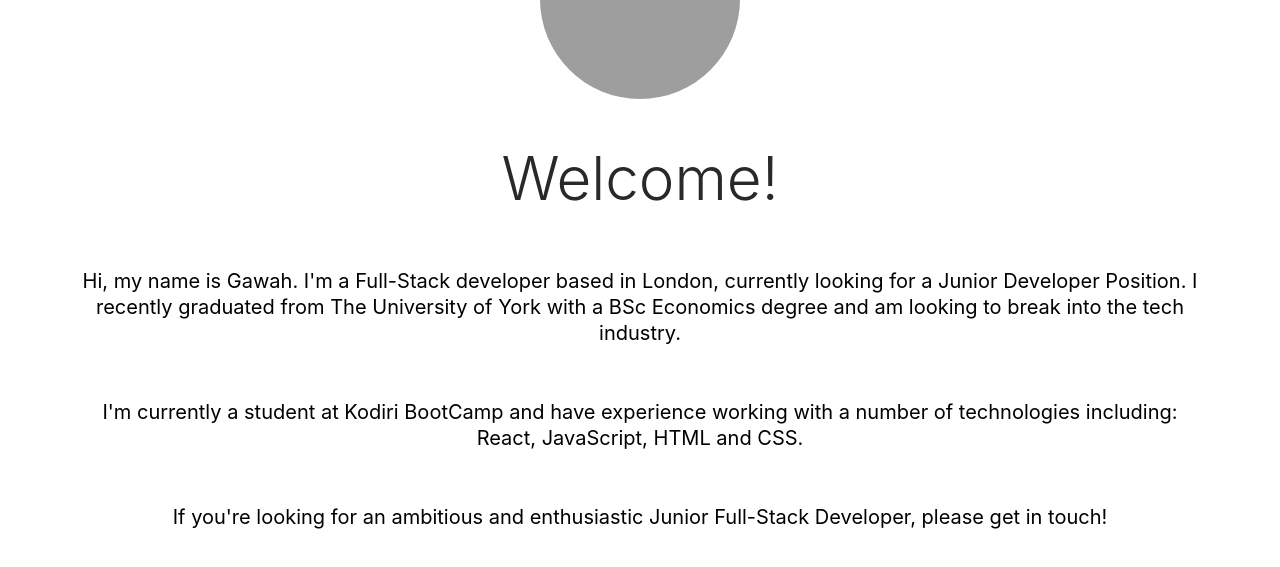
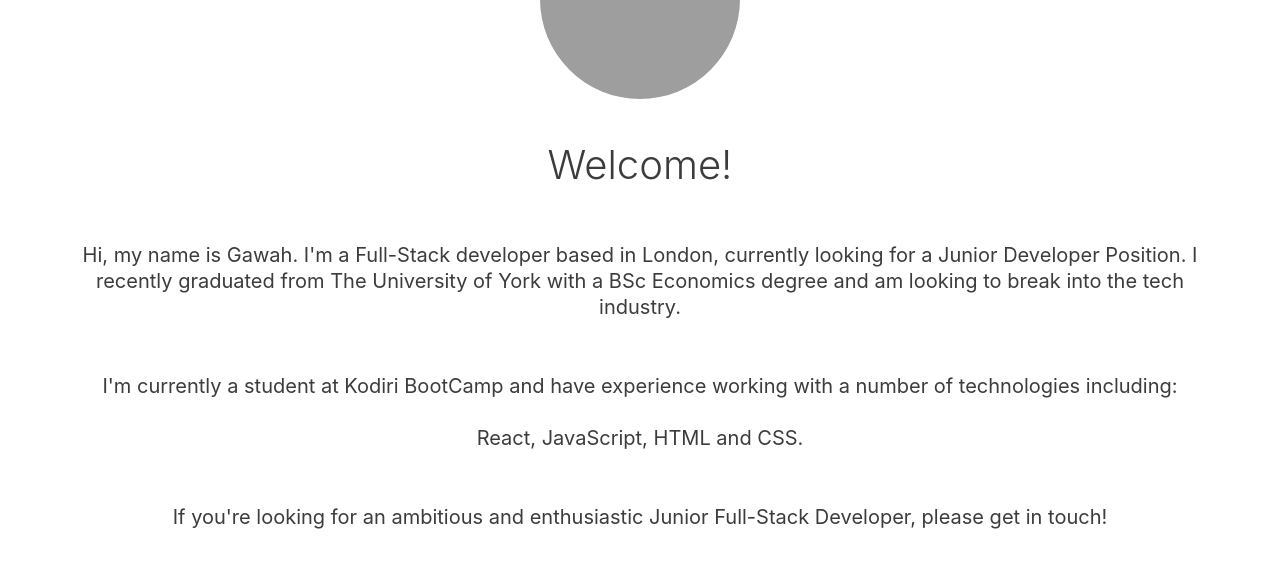
Before and after one commit to GawahChan/Portfolio, a React (Create React App) app: page / in a window 1280 px wide. Shown: the part 981-1548 px from the top of the page. Built offline with nearby package versions, Linux system fonts and the light colour scheme; grey boxes are pictures that could not be loaded.

Commit message:
Refactor Code as well as changed color of text

```diff
--- /dev/null
+++ b/src/App.css
@@ -0,0 +1,7 @@
+* {
+    margin: 0;
+    padding: 0;
+    box-sizing: border-box;
+    font-size: calc(14px + (22 - 14) * ((100vw - 300px) / (1600 - 300)));
+    line-height: calc(1.3em + (1.5 - 1.2) * ((100vw - 300px) / (1600 - 300)));
+  }
--- a/src/App.js
+++ b/src/App.js
@@ -1,6 +1,7 @@
 import React from 'react';
 import Header from './Components/Header/Header';
 import About from './Components/About/About';
+import './App.css';
 
 function App() {
   return (
--- a/src/Components/About/About.css
+++ b/src/Components/About/About.css
@@ -6,8 +6,8 @@
 
 .Section-about h1 {
     text-align: center;
-    color:rgb(43, 40, 40);
-    font-size: 3em;
+    color: rgb(60, 60, 60);
+    font-size: 2em;
     font-weight: 350;
     padding-top: 40px
 }
@@ -19,7 +19,7 @@
     padding-right: 80px;
     padding-bottom: 50px;
     font-size: 1em;
-
+    color: rgb(60, 60, 60);
 }
 
 .Section-about-image {
--- a/src/Components/About/About.js
+++ b/src/Components/About/About.js
@@ -10,8 +10,9 @@ function About() {
             <p>Hi, my name is Gawah. I'm a Full-Stack developer based in London, currently looking for a Junior Developer Position.
                 I recently graduated from The University of York with a BSc Economics degree and am looking to break into the tech industry.
                 <br /><br /><br />
-                I'm currently a student at Kodiri BootCamp and have experience working with a number of technologies including: React, JavaScript,
-                HTML and CSS.
+                I'm currently a student at Kodiri BootCamp and have experience working with a number of technologies including:
+                <br /><br />
+                React, JavaScript, HTML and CSS.
                 <br /><br /><br />
                 If you're looking for an ambitious and enthusiastic Junior Full-Stack Developer, please get in touch!
             </p>
--- a/src/Components/Header/Header.css
+++ b/src/Components/Header/Header.css
@@ -1,10 +1,3 @@
-* {
-  margin: 0;
-  padding: 0;
-  box-sizing: border-box;
-  font-size: calc(14px + (22 - 14) * ((100vw - 300px) / (1600 - 300)));
-  line-height: calc(1.3em + (1.5 - 1.2) * ((100vw - 300px) / (1600 - 300)));
-}
 
 .Section-header {
   background-image:linear-gradient(rgba(0, 0, 0, 0.2), rgba(0,0,0,0.7)), url(../../images/PortugalPhoto.JPG);
```
